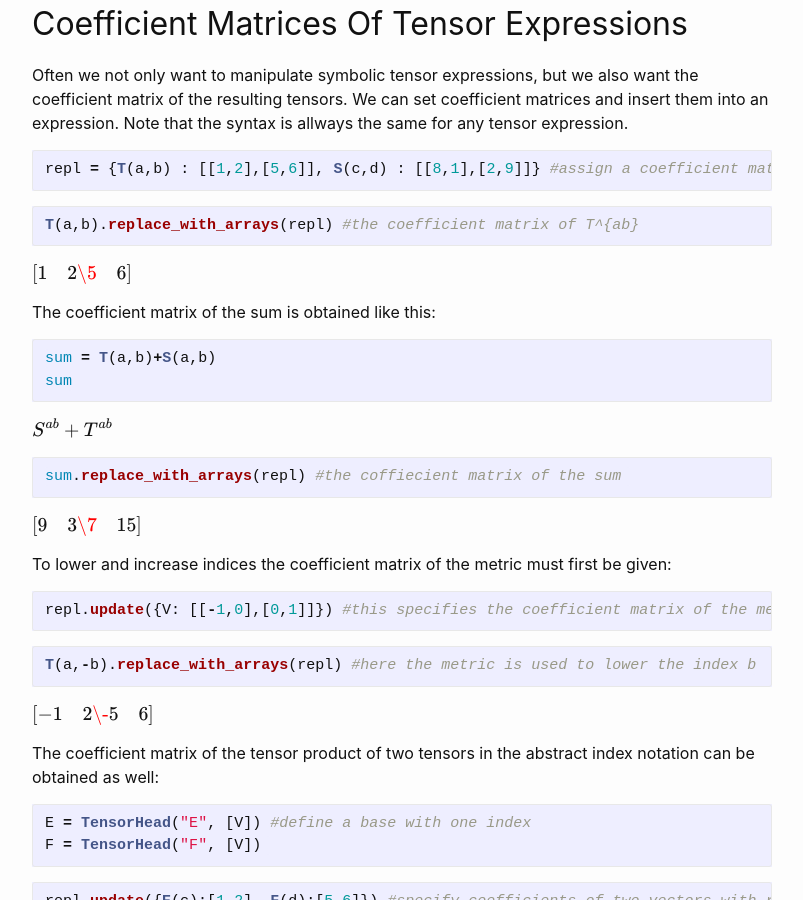
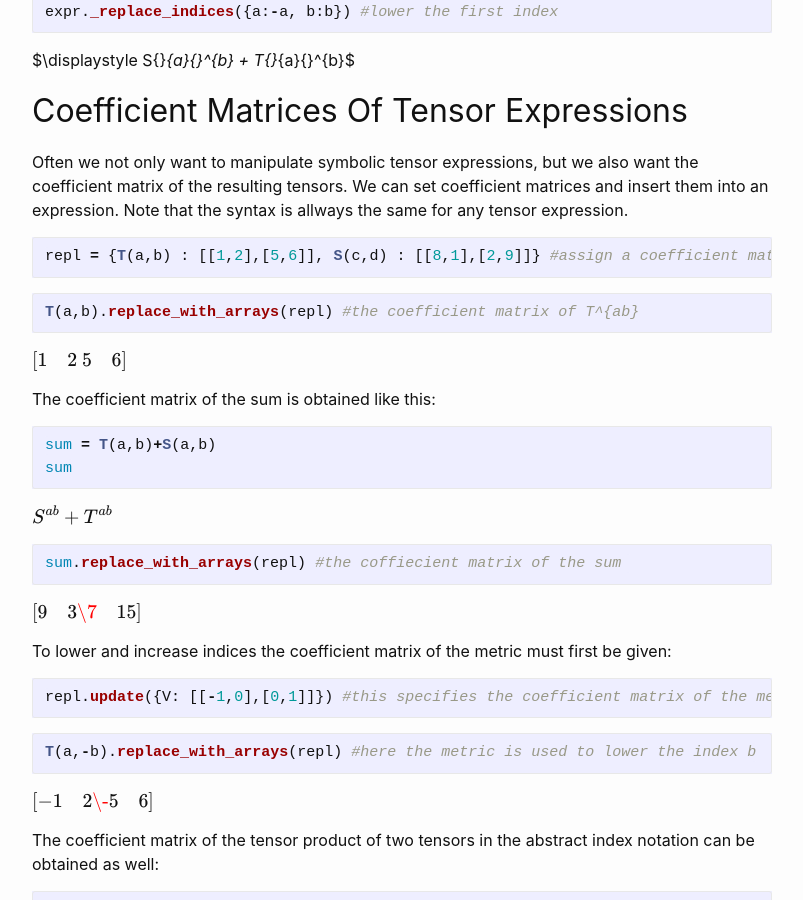
Before and after one commit to jd11111/jd11111.github.io, a Jekyll site: the page built from _posts/2023-06-23-SympyTensor.md, in a window 1280 px wide and 900 px high, scrolled down 3344 px. Shown: the whole window, without its empty margins (238-1041 px from the left). Built offline with Jekyll 4.4.1, drawn with Linux system fonts in a browser that asks for light colours; part of the change alters nothing that is shown; some of the changed text lies outside the part shown.

```diff
--- a/_includes/google-analytics.html
+++ b/_includes/google-analytics.html
@@ -3,9 +3,20 @@
 <script>
   MathJax = {
     tex: {
-      inlineMath: [['$', '$'], ['\\(', '\\)']]
+      packages: ['base'],
+      packages: {'[+]': ['ams','mathtools']},
+      inlineMath: [['$', '$'], ['\\(', '\\)']],
+      displayMath: [             // start/end delimiter pairs for display math
+      ['$$', '$$'],
+      ['\\[', '\\]']],
+    processEscapes: false,      // use \$ to produce a literal dollar sign
+    processEnvironments: true, // process \begin{xxx}...\end{xxx} outside math mode
+    processRefs: true,         // process \ref{...} outside of math mode
+    formatError:               // function called when TeX syntax errors occur
+        (jax, err) => jax.formatError(err)
     }
   };
+
   </script>
 <script>
   window.dataLayer = window.dataLayer || [];
--- a/_posts/2023-06-23-SympyTensor.md
+++ b/_posts/2023-06-23-SympyTensor.md
@@ -10,6 +10,7 @@ The following topics are covered:
 
 - [The Abstract Index Notation](#the-abstract-index-notation)
 - [Tensors in Sympy](#tensors-in-sympy)
+    - [Basic Tensor Operations](#basic-tensor-operations)
     - [Coefficient Matrices Of Tensor Expressions](#coefficient-matrices-of-tensor-expressions)
     - [Symmetries Of Tensors And Canonicalization](#symmetries-of-tensors-and-canonicalization)
     - [Symmetrization Of Tensors In Sympy](#symmetrization-of-tensors-in-sympy)
@@ -122,7 +123,7 @@ $\displaystyle T{}^{ab}$
 
 $\displaystyle 5T{}^{ab}$
 
-
+## Basic Tensor Operations
 
 The four basic operations product, sum, contraction and rearrangement are implemented as follows:
 
@@ -232,7 +233,7 @@ T(a,b).replace_with_arrays(repl) #the coefficient matrix of T^{ab}
 
 
 
-$\displaystyle \left[\begin{matrix}1 & 2\\5 & 6\end{matrix}\right]$
+$\displaystyle \left[\begin{matrix}1 & 2 \\ 5 & 6\end{matrix}\right]$
 
 
 
@@ -278,7 +279,7 @@ T(a,-b).replace_with_arrays(repl) #here the metric is used to lower the index b
 
 
 
-$\displaystyle \left[\begin{matrix}-1 & 2\\-5 & 6\end{matrix}\right]$
+$\displaystyle \left[\begin{matrix}-1 & 2 \\-5 & 6\end{matrix}\right]$
 
 
 
```
